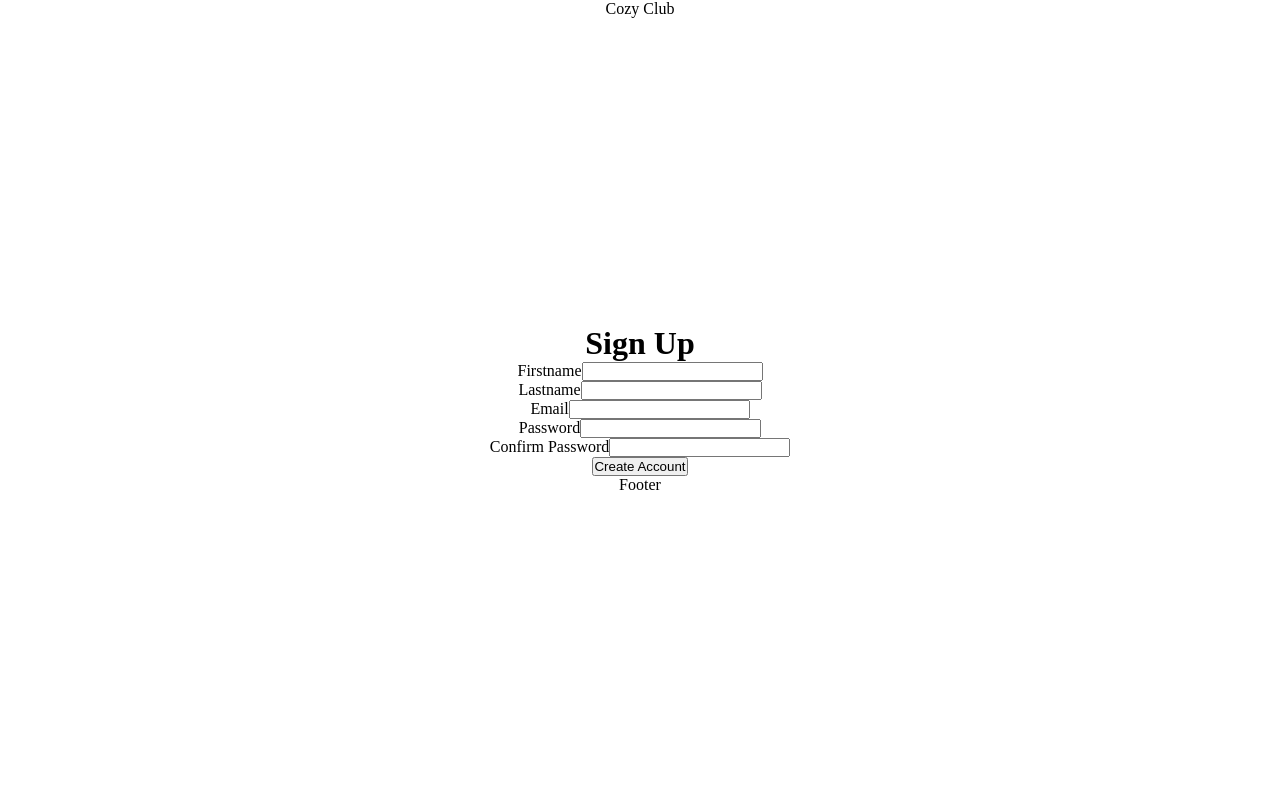
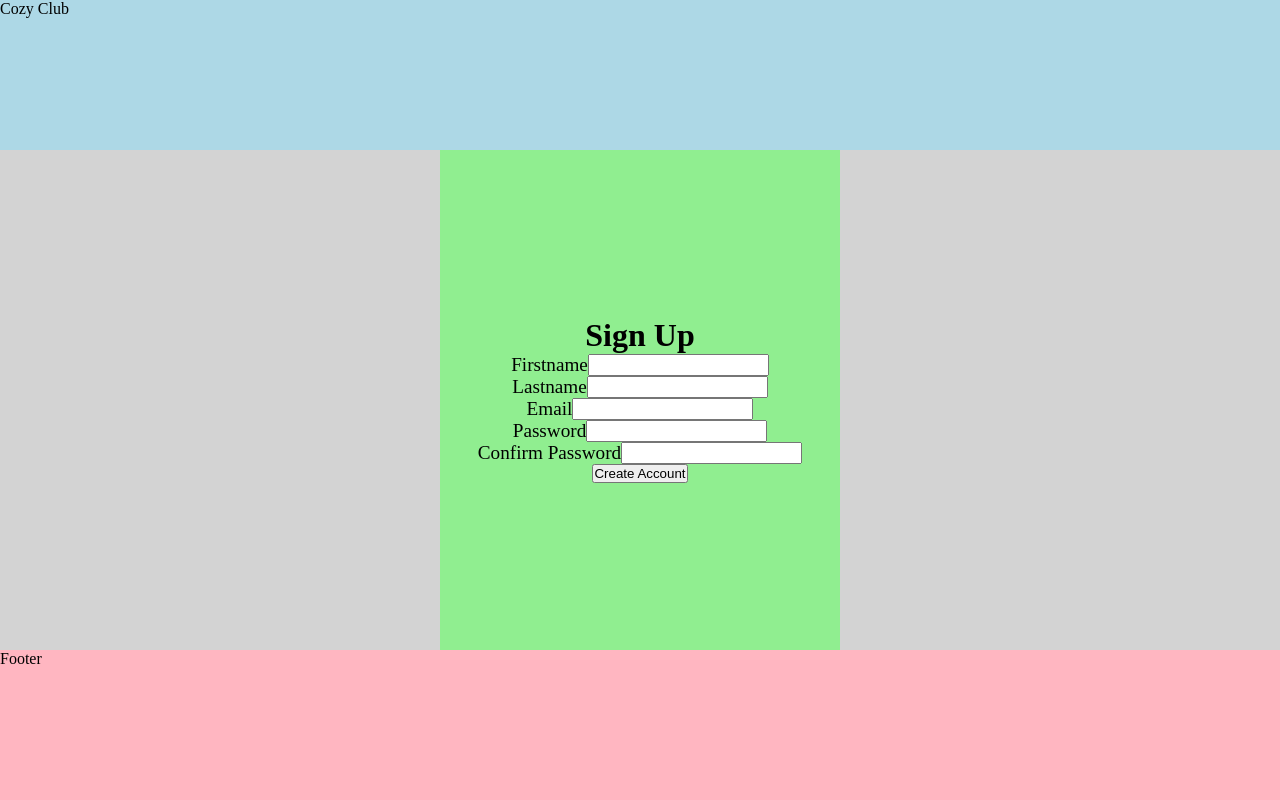
Before and after one commit to LudwigEth/sign-up-page, a plain HTML site: page index.html in a window 1280 px wide. Drawn offline with Linux system fonts and the light colour scheme.

Commit message:
Style: add bg-colors and .max-width and label font

```diff
--- a/styles.css
+++ b/styles.css
@@ -6,6 +6,10 @@
 
 body {
     height: 100vh;
+}
+
+label {
+    font-size: 1.2rem;
 }
 
 /* utility selectors */
@@ -23,9 +27,31 @@ body {
     align-items: center;
 }
 
+.max-width {
+    width: 100%;
+}
+
 /* main layout */
 
 .sign-up-header,
 .sign-up-footer {
     flex: auto;
 }
+
+.sign-up-header {
+    background-color: lightblue;
+}
+
+.sign-up-body {
+    background-color: lightgrey;
+}
+
+.sign-up-window {
+    background-color: lightgreen;
+    height: 500px;
+    width: min(400px, 100%);
+}
+
+.sign-up-footer {
+    background-color: lightpink;
+}
```
